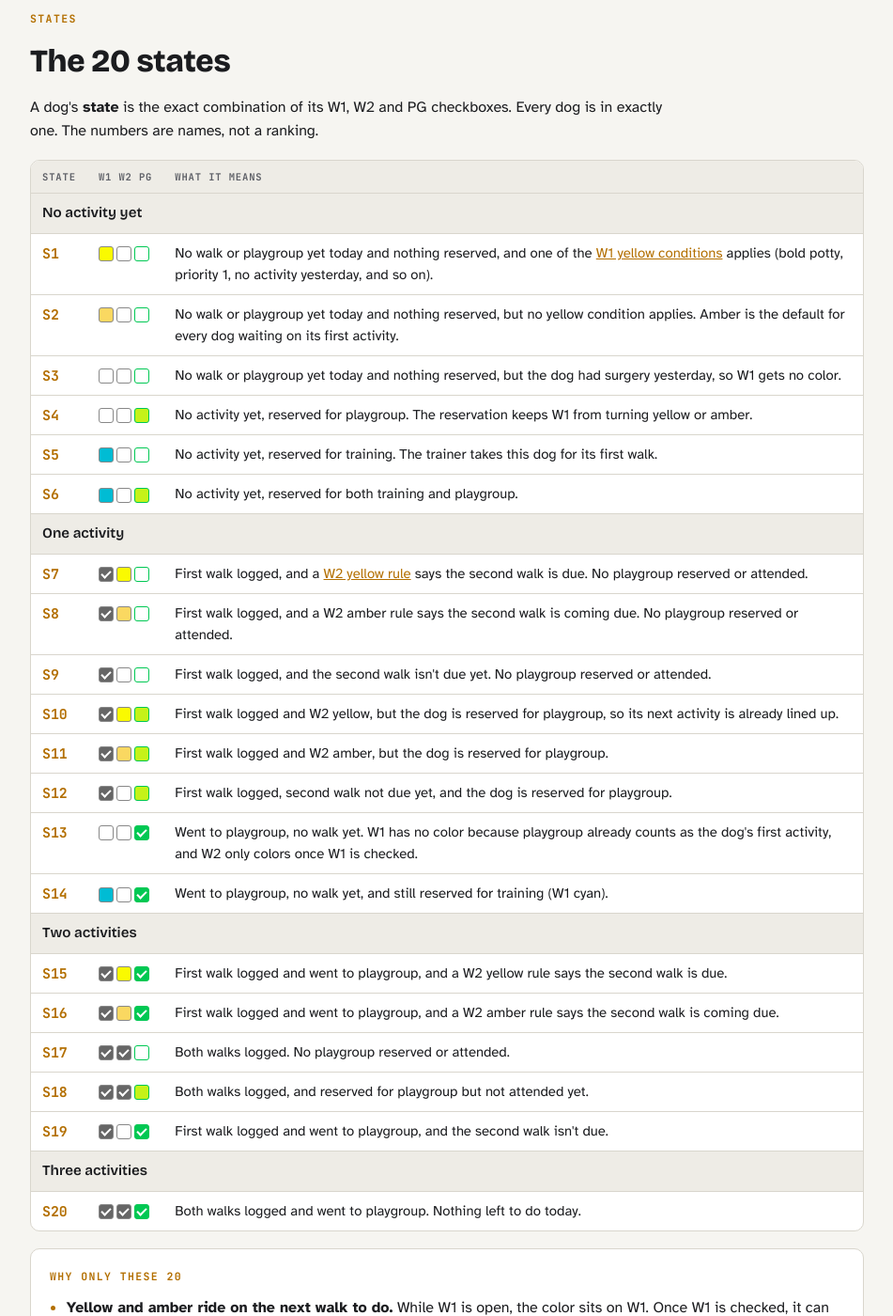
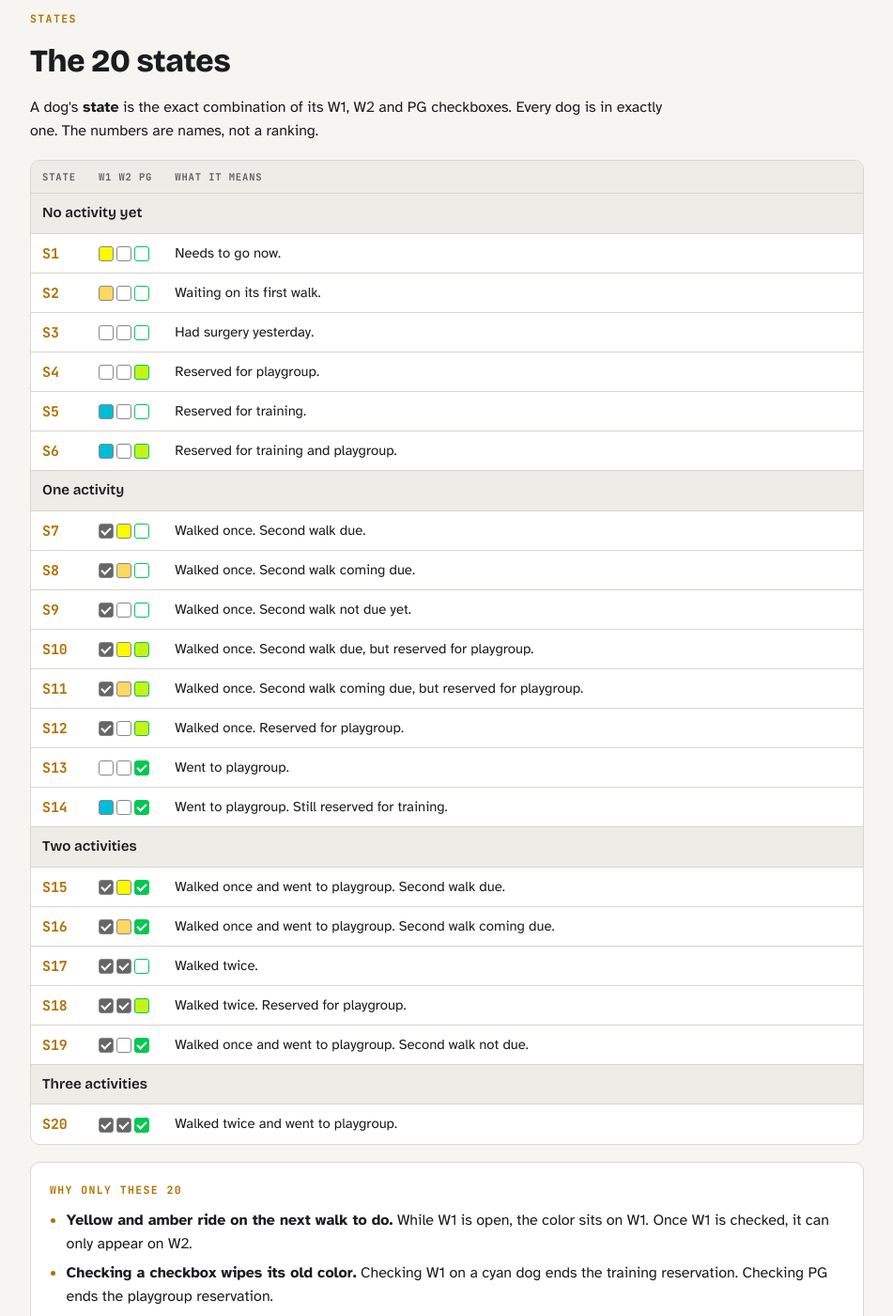
Before and after one commit to kirbsauce/dog-walker-assistant-docs, a Jekyll site: the page walk_order.html, which Jekyll copies as it is, in a window 1280 px wide and 1400 px high, scrolled down 1238 px. Shown: the whole window at 94% size, without its empty margins (164-1115 px from the left). Built offline with Jekyll 4.4.1, drawn with Linux system fonts in a browser that asks for light colours.

Commit message:
Shorten the state descriptions in the Walk Order guide
Cut each state's description to a short phrase, and stop repeating the
activity band ("no activity yet" etc.) that the band row already shows.

Co-Authored-By: Claude Opus 5.5 <noreply@anthropic.com>
Claude-Session: https://claude.ai/code/session_01Gn98H5icQkvFvkCZpGcr4i

```diff
--- a/walk_order.html
+++ b/walk_order.html
@@ -390,29 +390,29 @@ img { max-width: 100%; }
     <thead><tr><th scope="col">State</th><th scope="col">W1 W2 PG</th><th scope="col">What it means</th></tr></thead>
     <tbody>
       <tr class="band"><th colspan="3" scope="rowgroup">No activity yet</th></tr>
-      <tr><th scope="row" class="sid">S1</th><td class="ck"><i class="cb y"></i><i class="cb"></i><i class="cb pg"></i></td><td>No walk or playgroup yet today and nothing reserved, and one of the <a href="#signals">W1 yellow conditions</a> applies (bold potty, priority 1, no activity yesterday, and so on).</td></tr>
-      <tr><th scope="row" class="sid">S2</th><td class="ck"><i class="cb a"></i><i class="cb"></i><i class="cb pg"></i></td><td>No walk or playgroup yet today and nothing reserved, but no yellow condition applies. Amber is the default for every dog waiting on its first activity.</td></tr>
-      <tr><th scope="row" class="sid">S3</th><td class="ck"><i class="cb"></i><i class="cb"></i><i class="cb pg"></i></td><td>No walk or playgroup yet today and nothing reserved, but the dog had surgery yesterday, so W1 gets no color.</td></tr>
-      <tr><th scope="row" class="sid">S4</th><td class="ck"><i class="cb"></i><i class="cb"></i><i class="cb pr"></i></td><td>No activity yet, reserved for playgroup. The reservation keeps W1 from turning yellow or amber.</td></tr>
-      <tr><th scope="row" class="sid">S5</th><td class="ck"><i class="cb c"></i><i class="cb"></i><i class="cb pg"></i></td><td>No activity yet, reserved for training. The trainer takes this dog for its first walk.</td></tr>
-      <tr><th scope="row" class="sid">S6</th><td class="ck"><i class="cb c"></i><i class="cb"></i><i class="cb pr"></i></td><td>No activity yet, reserved for both training and playgroup.</td></tr>
+      <tr><th scope="row" class="sid">S1</th><td class="ck"><i class="cb y"></i><i class="cb"></i><i class="cb pg"></i></td><td>Needs to go now.</td></tr>
+      <tr><th scope="row" class="sid">S2</th><td class="ck"><i class="cb a"></i><i class="cb"></i><i class="cb pg"></i></td><td>Waiting on its first walk.</td></tr>
+      <tr><th scope="row" class="sid">S3</th><td class="ck"><i class="cb"></i><i class="cb"></i><i class="cb pg"></i></td><td>Had surgery yesterday.</td></tr>
+      <tr><th scope="row" class="sid">S4</th><td class="ck"><i class="cb"></i><i class="cb"></i><i class="cb pr"></i></td><td>Reserved for playgroup.</td></tr>
+      <tr><th scope="row" class="sid">S5</th><td class="ck"><i class="cb c"></i><i class="cb"></i><i class="cb pg"></i></td><td>Reserved for training.</td></tr>
+      <tr><th scope="row" class="sid">S6</th><td class="ck"><i class="cb c"></i><i class="cb"></i><i class="cb pr"></i></td><td>Reserved for training and playgroup.</td></tr>
       <tr class="band"><th colspan="3" scope="rowgroup">One activity</th></tr>
-      <tr><th scope="row" class="sid">S7</th><td class="ck"><i class="cb d"></i><i class="cb y"></i><i class="cb pg"></i></td><td>First walk logged, and a <a href="#signals">W2 yellow rule</a> says the second walk is due. No playgroup reserved or attended.</td></tr>
-      <tr><th scope="row" class="sid">S8</th><td class="ck"><i class="cb d"></i><i class="cb a"></i><i class="cb pg"></i></td><td>First walk logged, and a W2 amber rule says the second walk is coming due. No playgroup reserved or attended.</td></tr>
-      <tr><th scope="row" class="sid">S9</th><td class="ck"><i class="cb d"></i><i class="cb"></i><i class="cb pg"></i></td><td>First walk logged, and the second walk isn't due yet. No playgroup reserved or attended.</td></tr>
-      <tr><th scope="row" class="sid">S10</th><td class="ck"><i class="cb d"></i><i class="cb y"></i><i class="cb pr"></i></td><td>First walk logged and W2 yellow, but the dog is reserved for playgroup, so its next activity is already lined up.</td></tr>
-      <tr><th scope="row" class="sid">S11</th><td class="ck"><i class="cb d"></i><i class="cb a"></i><i class="cb pr"></i></td><td>First walk logged and W2 amber, but the dog is reserved for playgroup.</td></tr>
-      <tr><th scope="row" class="sid">S12</th><td class="ck"><i class="cb d"></i><i class="cb"></i><i class="cb pr"></i></td><td>First walk logged, second walk not due yet, and the dog is reserved for playgroup.</td></tr>
-      <tr><th scope="row" class="sid">S13</th><td class="ck"><i class="cb"></i><i class="cb"></i><i class="cb pd"></i></td><td>Went to playgroup, no walk yet. W1 has no color because playgroup already counts as the dog's first activity, and W2 only colors once W1 is checked.</td></tr>
-      <tr><th scope="row" class="sid">S14</th><td class="ck"><i class="cb c"></i><i class="cb"></i><i class="cb pd"></i></td><td>Went to playgroup, no walk yet, and still reserved for training (W1 cyan).</td></tr>
+      <tr><th scope="row" class="sid">S7</th><td class="ck"><i class="cb d"></i><i class="cb y"></i><i class="cb pg"></i></td><td>Walked once. Second walk due.</td></tr>
+      <tr><th scope="row" class="sid">S8</th><td class="ck"><i class="cb d"></i><i class="cb a"></i><i class="cb pg"></i></td><td>Walked once. Second walk coming due.</td></tr>
+      <tr><th scope="row" class="sid">S9</th><td class="ck"><i class="cb d"></i><i class="cb"></i><i class="cb pg"></i></td><td>Walked once. Second walk not due yet.</td></tr>
+      <tr><th scope="row" class="sid">S10</th><td class="ck"><i class="cb d"></i><i class="cb y"></i><i class="cb pr"></i></td><td>Walked once. Second walk due, but reserved for playgroup.</td></tr>
+      <tr><th scope="row" class="sid">S11</th><td class="ck"><i class="cb d"></i><i class="cb a"></i><i class="cb pr"></i></td><td>Walked once. Second walk coming due, but reserved for playgroup.</td></tr>
+      <tr><th scope="row" class="sid">S12</th><td class="ck"><i class="cb d"></i><i class="cb"></i><i class="cb pr"></i></td><td>Walked once. Reserved for playgroup.</td></tr>
+      <tr><th scope="row" class="sid">S13</th><td class="ck"><i class="cb"></i><i class="cb"></i><i class="cb pd"></i></td><td>Went to playgroup.</td></tr>
+      <tr><th scope="row" class="sid">S14</th><td class="ck"><i class="cb c"></i><i class="cb"></i><i class="cb pd"></i></td><td>Went to playgroup. Still reserved for training.</td></tr>
       <tr class="band"><th colspan="3" scope="rowgroup">Two activities</th></tr>
-      <tr><th scope="row" class="sid">S15</th><td class="ck"><i class="cb d"></i><i class="cb y"></i><i class="cb pd"></i></td><td>First walk logged and went to playgroup, and a W2 yellow rule says the second walk is due.</td></tr>
-      <tr><th scope="row" class="sid">S16</th><td class="ck"><i class="cb d"></i><i class="cb a"></i><i class="cb pd"></i></td><td>First walk logged and went to playgroup, and a W2 amber rule says the second walk is coming due.</td></tr>
-      <tr><th scope="row" class="sid">S17</th><td class="ck"><i class="cb d"></i><i class="cb d"></i><i class="cb pg"></i></td><td>Both walks logged. No playgroup reserved or attended.</td></tr>
-      <tr><th scope="row" class="sid">S18</th><td class="ck"><i class="cb d"></i><i class="cb d"></i><i class="cb pr"></i></td><td>Both walks logged, and reserved for playgroup but not attended yet.</td></tr>
-      <tr><th scope="row" class="sid">S19</th><td class="ck"><i class="cb d"></i><i class="cb"></i><i class="cb pd"></i></td><td>First walk logged and went to playgroup, and the second walk isn't due.</td></tr>
+      <tr><th scope="row" class="sid">S15</th><td class="ck"><i class="cb d"></i><i class="cb y"></i><i class="cb pd"></i></td><td>Walked once and went to playgroup. Second walk due.</td></tr>
+      <tr><th scope="row" class="sid">S16</th><td class="ck"><i class="cb d"></i><i class="cb a"></i><i class="cb pd"></i></td><td>Walked once and went to playgroup. Second walk coming due.</td></tr>
+      <tr><th scope="row" class="sid">S17</th><td class="ck"><i class="cb d"></i><i class="cb d"></i><i class="cb pg"></i></td><td>Walked twice.</td></tr>
+      <tr><th scope="row" class="sid">S18</th><td class="ck"><i class="cb d"></i><i class="cb d"></i><i class="cb pr"></i></td><td>Walked twice. Reserved for playgroup.</td></tr>
+      <tr><th scope="row" class="sid">S19</th><td class="ck"><i class="cb d"></i><i class="cb"></i><i class="cb pd"></i></td><td>Walked once and went to playgroup. Second walk not due.</td></tr>
       <tr class="band"><th colspan="3" scope="rowgroup">Three activities</th></tr>
-      <tr><th scope="row" class="sid">S20</th><td class="ck"><i class="cb d"></i><i class="cb d"></i><i class="cb pd"></i></td><td>Both walks logged and went to playgroup. Nothing left to do today.</td></tr>
+      <tr><th scope="row" class="sid">S20</th><td class="ck"><i class="cb d"></i><i class="cb d"></i><i class="cb pd"></i></td><td>Walked twice and went to playgroup.</td></tr>
     </tbody>
   </table>
   </div>
```
